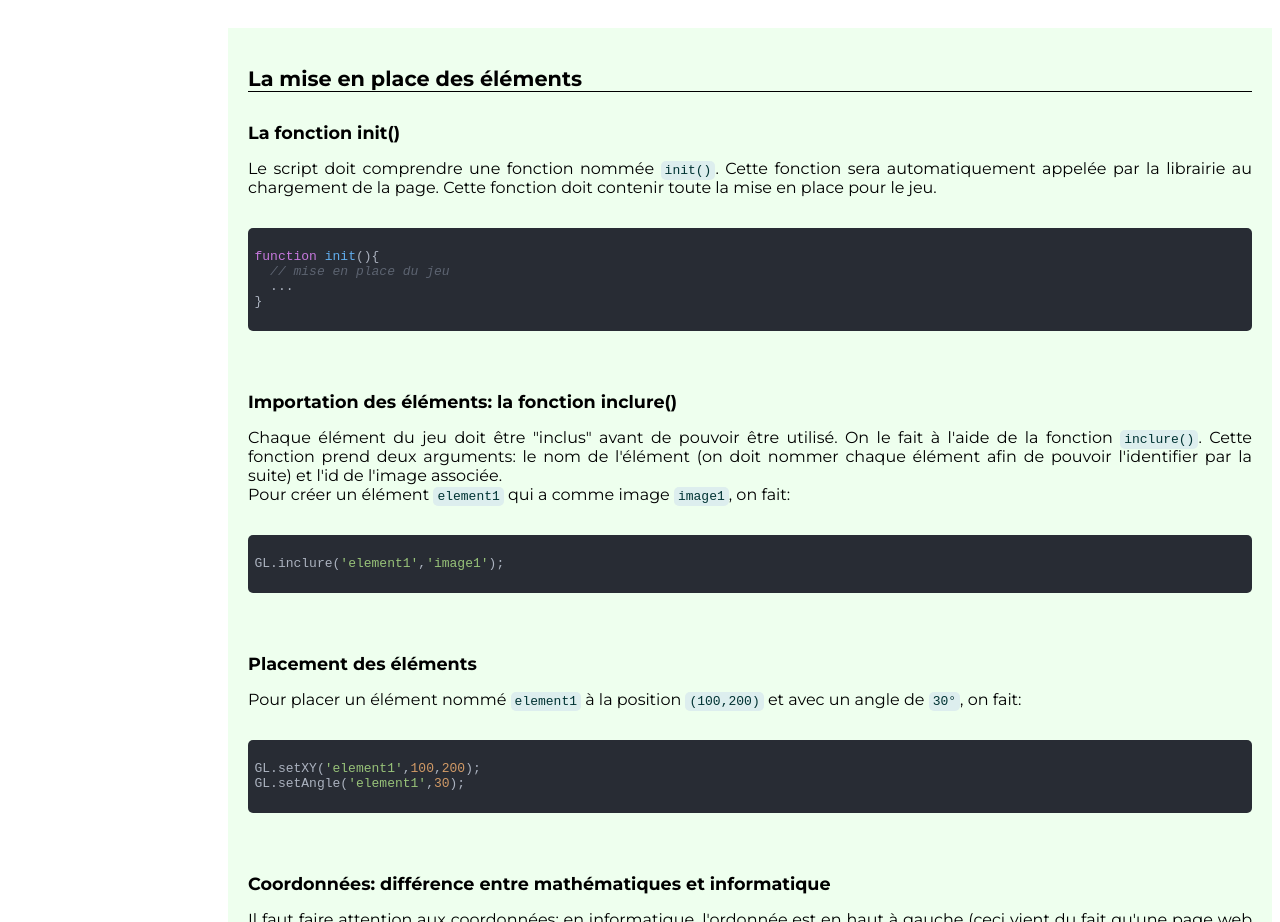
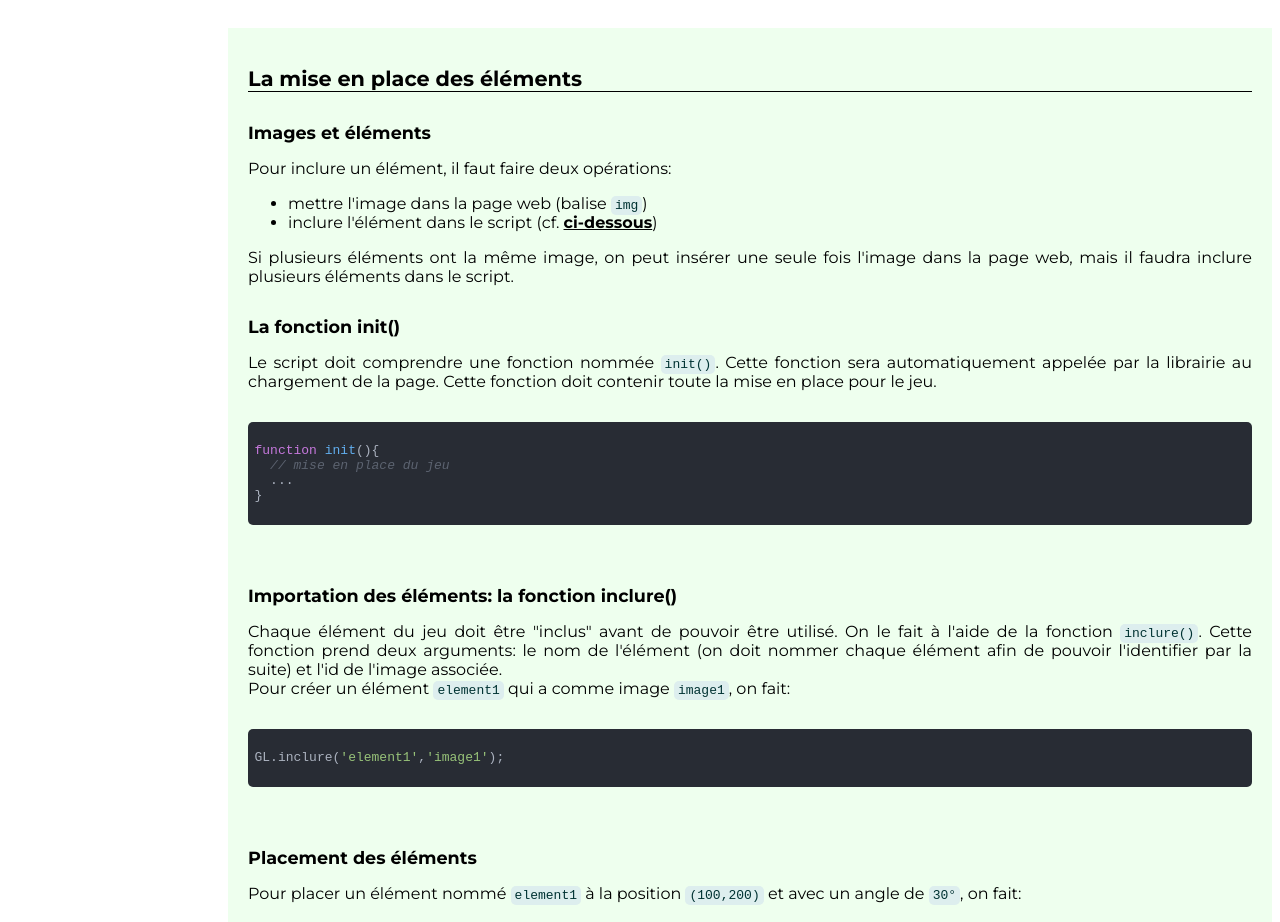
Before and after one commit to xdutoit/gamelib, a plain HTML site: page index.html in a window 1280 px wide. Shown: the part 1720-2642 px from the top of the page. Drawn offline with Linux system fonts and the light colour scheme.

Commit message:
0.1.7
du blabla en plus

```diff
--- a/index.html
+++ b/index.html
@@ -79,6 +79,17 @@
 
     <section>
       <h1 id="mise_en_place">La mise en place des éléments</h1>
+      <h2>Images et éléments</h2>
+      <p>
+        Pour inclure un élément, il faut faire deux opérations:
+      </p>
+      <ul>
+        <li>mettre l'image dans la page web (balise <code>img</code>)</li>
+        <li>inclure l'élément dans le script (cf. <a href="#inclure">ci-dessous</a>)</li>
+      </ul>
+      <p>
+        Si plusieurs éléments ont la même image, on peut insérer une seule fois l'image dans la page web, mais il faudra inclure plusieurs éléments dans le script.
+      </p>
       <h2>La fonction init()</h2>
       <p>
         Le script doit comprendre une fonction nommée <code>init()</code>. Cette fonction sera automatiquement appelée par la librairie au chargement de la page. Cette fonction doit contenir toute la mise en place pour le jeu.
@@ -91,7 +102,7 @@ function init(){
 }
         </code>
       </pre>
-      <h2>Importation des éléments: la fonction inclure()</h2>
+      <h2 id="inclure">Importation des éléments: la fonction inclure()</h2>
       <p>
         Chaque élément du jeu doit être "inclus" avant de pouvoir être utilisé. On le fait à l'aide de la fonction <code>inclure()</code>. Cette fonction prend deux arguments: le nom de l'élément (on doit nommer chaque élément afin de pouvoir l'identifier par la suite) et l'id de l'image associée.<br/>
         Pour créer un élément <code>element1</code> qui a comme image <code>image1</code>, on fait:
```
